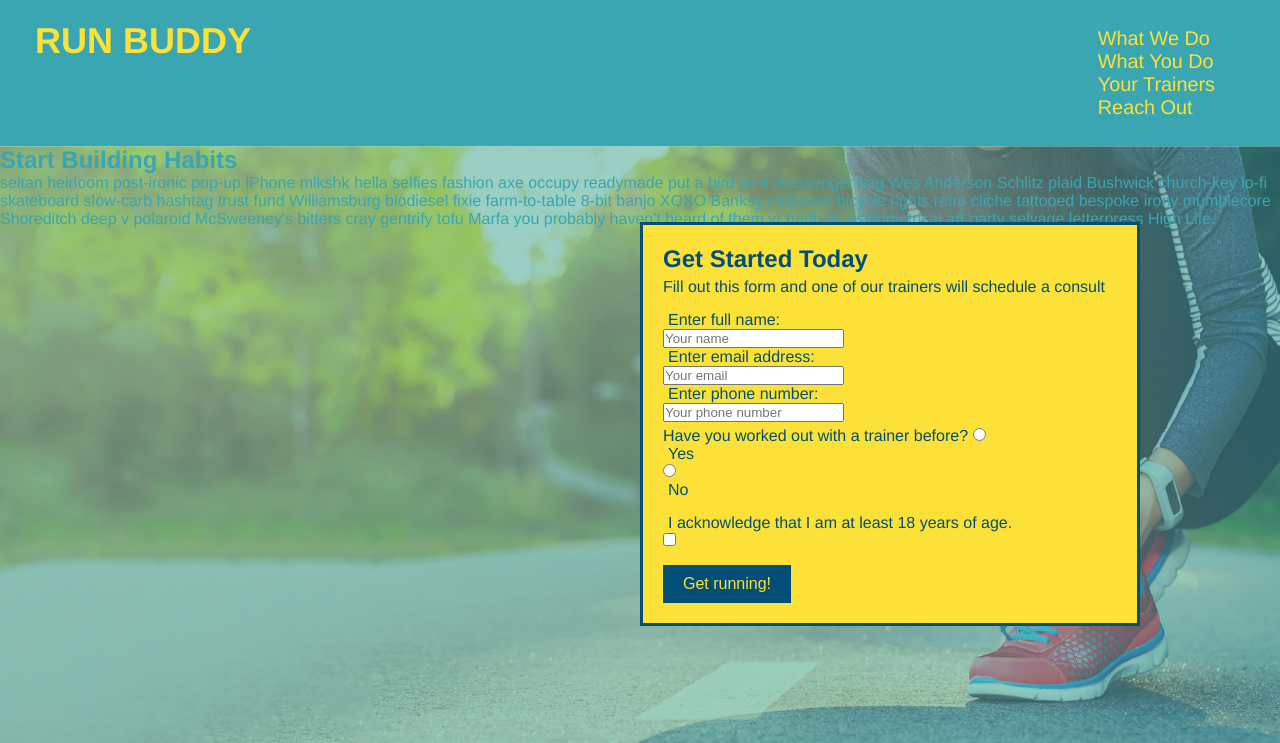
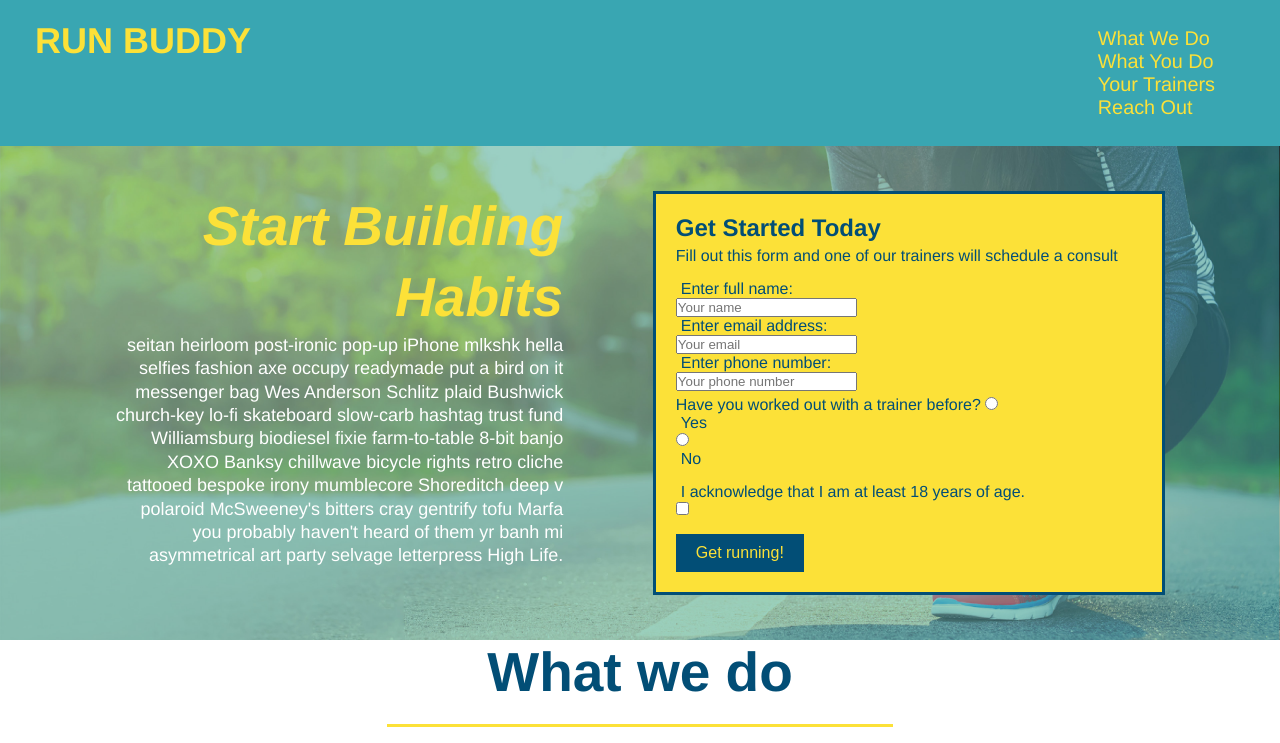
Before and after one commit to PhuongHoang68/run-buddy, a plain HTML site: page index.html in a window 1280 px wide. Shown: the top 743 px of the page. Drawn offline with Linux system fonts and the light colour scheme.

Commit message:
added flexbox to hero section

```diff
--- a/assets/css/style.css
+++ b/assets/css/style.css
@@ -54,17 +54,18 @@ header h1 {
     background: #fce138;
     width: 100%;
     padding: 40px 35px;
+    display: flex;
+    justify-content: space-between;
+    flex-wrap: wrap;
   }
 
   footer h2 {
-    display: inline;
     color: #024e76;
     font-size: 30px;
     margin: 0;
   }
 
   footer div {
-    float: right;
     line-height: 1.5;
     text-align: right;
   }
@@ -76,10 +77,11 @@ header h1 {
   /* Hero Style Start */
   .hero {
     background-image: url("../images/hero-bg.jpeg");
-    height: 600px;
     background-size: cover;
     background-position: center;
-    position: relative;
+    display: flex;
+    justify-content: center;
+    flex-wrap: wrap;
   }
 
   .hero-form button {
@@ -89,6 +91,23 @@ header h1 {
     padding: 10px 20px;
     font-size: 16px;
   }
+
+  .hero-cta {
+    width: 35%;
+    text-align: right;
+    margin: 3.5%;
+    color: #fff;
+    font-size: 18px;
+    line-height: 1.3;
+
+  }
+
+.hero-cta h2 {
+  font-style: italic;
+  font-size: 55px;
+  color: #fce138;
+}
+
   /* Hero Style End */
 
   /* Hero-form Style Start */
@@ -96,13 +115,11 @@ header h1 {
     color:#024e76;
     background-color:#fce138;
     padding: 20px;
-    width: 500px;
     border-style: solid;
     border-width: 3px;
     border-color: #024e76;
-    position: absolute;
-    bottom: 120px;
-    right: 140px;
+    width: 40%;
+    margin: 3.5%;
   }
 
   /* Hero-form Style End */
--- a/index.html
+++ b/index.html
@@ -195,11 +195,11 @@
 
     <!--footer-->
     <footer>
-        <h2>
+        <h2>❤️ Made with love by Run Buddy</h2>
             <div>
                 <a href="./privacy-policy.html">Read Our Privacy Policy</a><br />
                 &copy; 2019 Run Buddy, Inc.
               </div>
-            ❤️ Made with love by Run Buddy</h2>
+
     </footer>
 </html>
```
